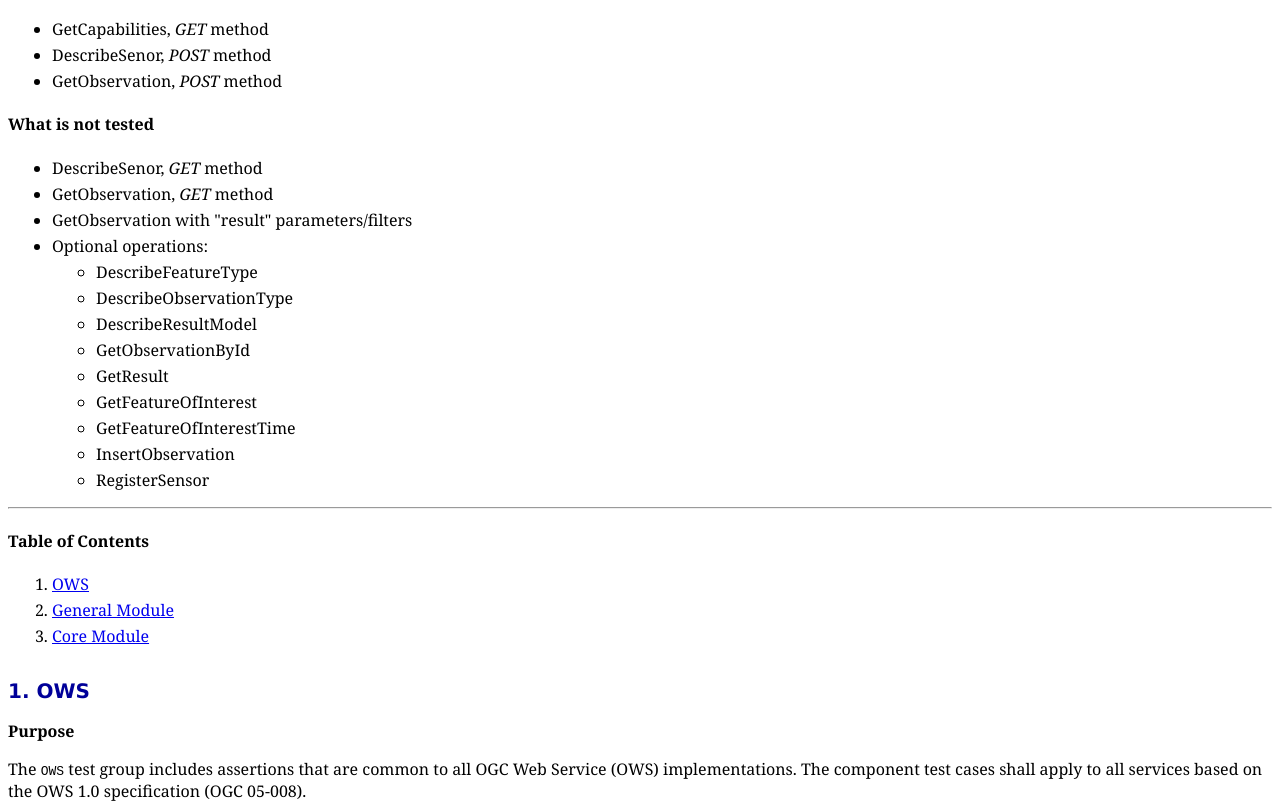
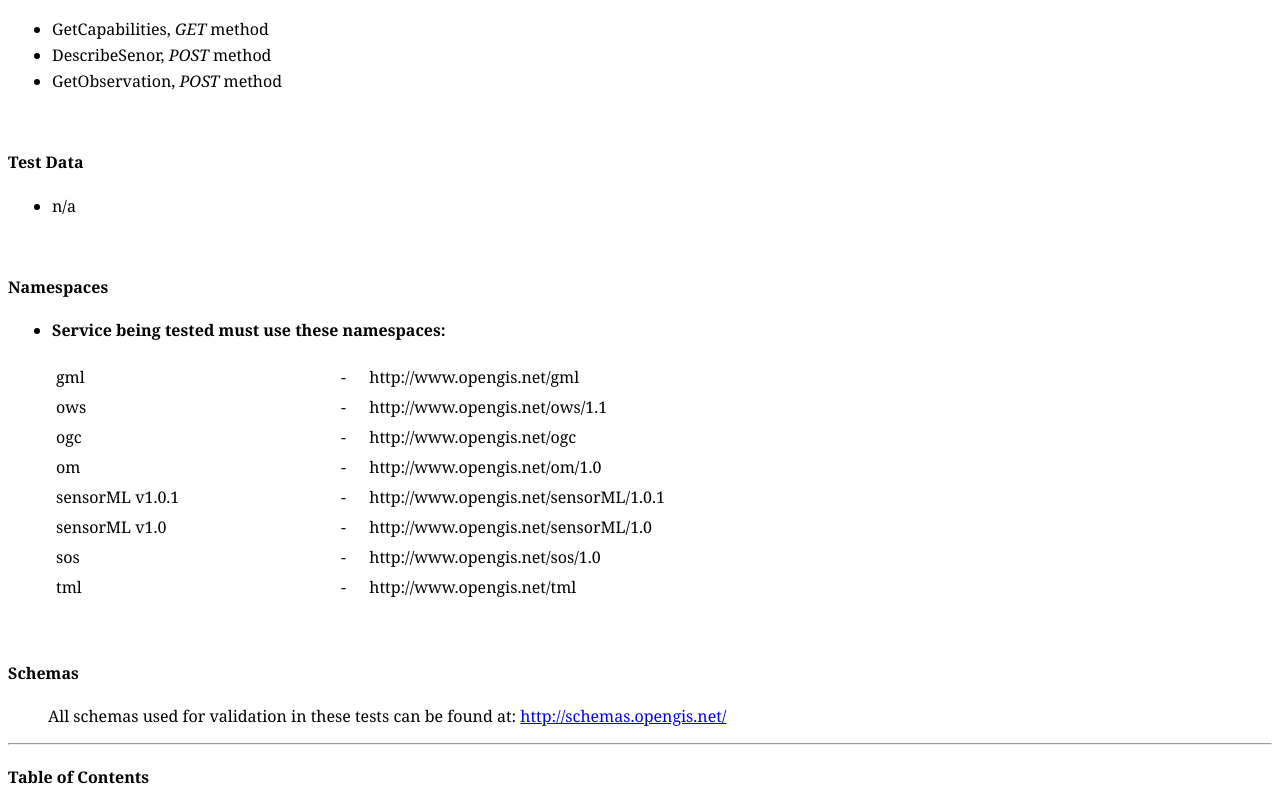
Before and after one commit to opengeospatial/ets-sos10, a plain HTML site: page web/docs/sos/1.0/SOS 1.0 ATS.html in a window 1280 px wide. Shown: the part 1308-2113 px from the top of the page. Drawn offline with Linux system fonts and the light colour scheme.

Commit message:
Added test data, schema, and namespace information.
git-svn-id: https://svn.opengeospatial.org/ogc-projects/cite/trunk/sos/1.0/ETS@2387 32909982-3df7-0310-a142-94324ff2e7a9

```diff
--- a/web/docs/sos/1.0/SOS 1.0 ATS.html
+++ b/web/docs/sos/1.0/SOS 1.0 ATS.html
@@ -155,27 +155,37 @@
   <li>GetObservation, <i>POST</i> method</li>
 </ul>
 
-<h4>What is not tested</h4>
+<BR>
+<h4>Test Data</h4>
 <ul>
-	<li>DescribeSenor, <i>GET</i> method</li>
-	<li>GetObservation, <i>GET</i> method</li>
-	<li>GetObservation with "result" parameters/filters</li>
-	<li>Optional operations:
-		<ul>
-			<li>DescribeFeatureType</li>
-			<li>DescribeObservationType</li>
-			<li>DescribeResultModel</li>
-			<li>GetObservationById</li>
-			<li>GetResult</li>
-			<li>GetFeatureOfInterest</li>
-			<li>GetFeatureOfInterestTime</li>
-			<li>InsertObservation</li>
-			<li>RegisterSensor</li>
-		</ul>
+	<li>n/a</li>
+</ul>
+
+
+
+
+<br>
+<h4>Namespaces</h4>
+<ul>
+	<li><h4>Service being tested must use these namespaces:</h4>
+		<table>
+			<tr><td>gml</td><td>-</td><td>http://www.opengis.net/gml</td></tr>
+			<tr><td>ows</td><td>-</td><td>http://www.opengis.net/ows/1.1</td></tr>
+			<tr><td>ogc</td><td>-</td><td>http://www.opengis.net/ogc</td></tr>
+			<tr><td>om</td><td>-</td><td>http://www.opengis.net/om/1.0</td></tr>
+			<tr><td>sensorML v1.0.1</td><td>-</td><td>http://www.opengis.net/sensorML/1.0.1</td></tr>
+			<tr><td>sensorML v1.0</td><td>-</td><td>http://www.opengis.net/sensorML/1.0</td></tr>
+			<tr><td>sos</td><td>-</td><td>http://www.opengis.net/sos/1.0</td></tr>
+			<tr><td>tml</td><td>-</td><td>http://www.opengis.net/tml</td></tr>
+		</table>
 	</li>
 </ul>
-
-    <hr />
+<br>
+<h4>Schemas</h4>
+<ul>All schemas used for validation in these tests can be found at:  <a href="http://schemas.opengis.net/">http://schemas.opengis.net/</a>
+</ul>
+
+<hr />
     <div class="toc">
       <h4 id="toc">Table of Contents</h4>
 
```
Also changed, not shown: web/docs/sos/1.0/index.html (+8 -0 lines).
